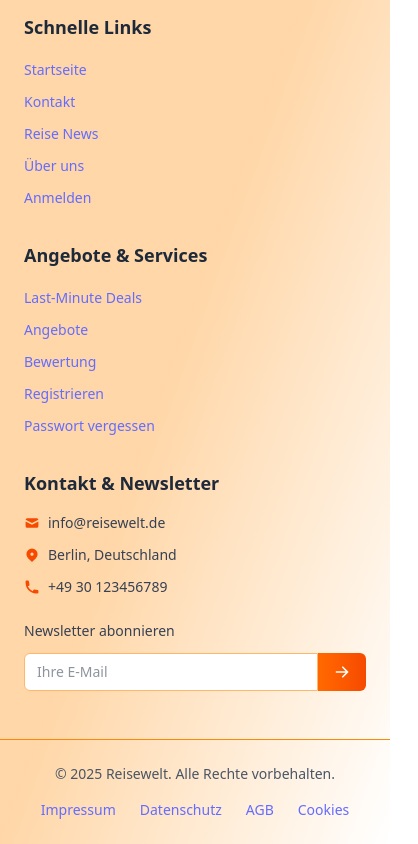
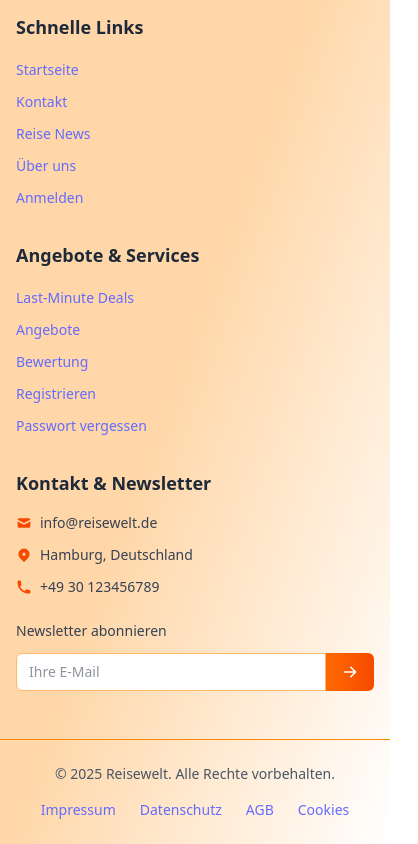
Before and after one commit to sayotekey/reisewelt, a React (Vite) app in the folder frontend/: page / in a window 390 px wide. Shown: the part 5557-6401 px from the top of the page, 418 px wide, since content can reach past the window. Built offline with nearby package versions, Linux system fonts and the light colour scheme; no server answers.

Commit message:
Footer Äanderungen

```diff
--- a/frontend/src/components/FooterComponent.jsx
+++ b/frontend/src/components/FooterComponent.jsx
@@ -24,9 +24,9 @@ const FooterComponent = () => {
   };
 
   return (
-    <footer className="bg-gradient-to-br from-orange-200 via-orange-200 to-peach-200 text-gray-800 w-full">
+    <footer className="bg-gradient-to-br from-orange-200 via-orange-200 to-peach-200 text-gray-800 w-full overflow-hidden">
       {/* Main Footer Content */}
-      <div className="w-full px-6 py-12">
+      <div className="w-full px-4 sm:px-6 py-12">
         <div className="grid grid-cols-1 md:grid-cols-2 lg:grid-cols-4 gap-8">
           {/* Company Info */}
           <div className="space-y-4">
@@ -233,7 +233,7 @@ const FooterComponent = () => {
                     clipRule="evenodd"
                   />
                 </svg>
-                <span>Berlin, Deutschland</span>
+                <span>Hamburg, Deutschland</span>
               </div>
               <div className="flex items-center space-x-2 text-gray-700 text-sm">
                 <svg
@@ -279,7 +279,7 @@ const FooterComponent = () => {
 
       {/* Bottom Bar */}
       <div className="border-t border-orange-400 w-full">
-        <div className="w-full px-6 py-6">
+        <div className="w-full px-4 sm:px-6 py-6">
           <div className="flex flex-col md:flex-row justify-between items-center space-y-4 md:space-y-0">
             <div className="text-sm text-gray-600">
               © 2025 Reisewelt. Alle Rechte vorbehalten.
--- a/frontend/src/index.css
+++ b/frontend/src/index.css
@@ -1,5 +1,9 @@
 @import "tailwindcss";
 @import "leaflet/dist/leaflet.css"; /* europe maps*/
+
+html {
+  overflow-x: hidden; /*scroll */
+}
 
 :root {
   font-family: system-ui, Avenir, Helvetica, Arial, sans-serif;
@@ -20,6 +24,7 @@ body {
   margin: 0;
   min-height: 100vh;
   background-color: #f1fafa; /* light background */
+  overflow-x: hidden; /*scroll */
 }
 
 a {
```
